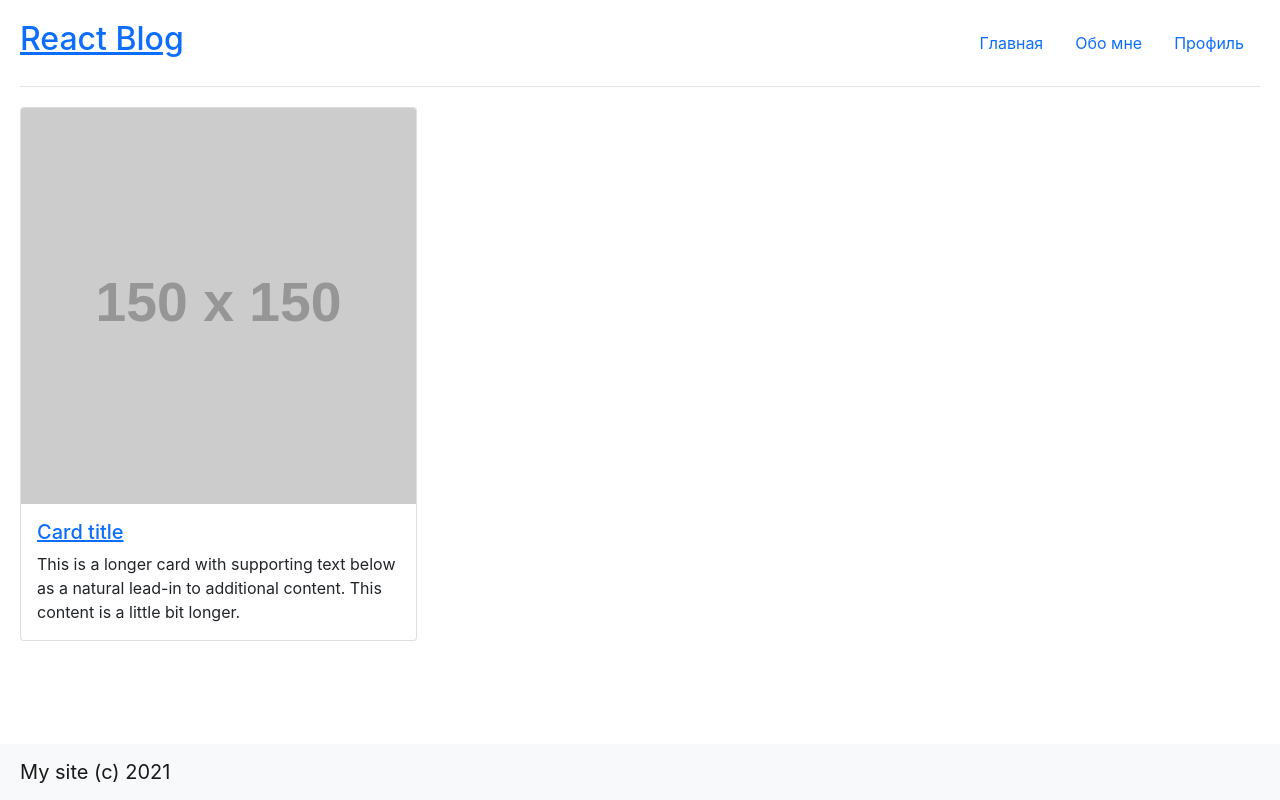
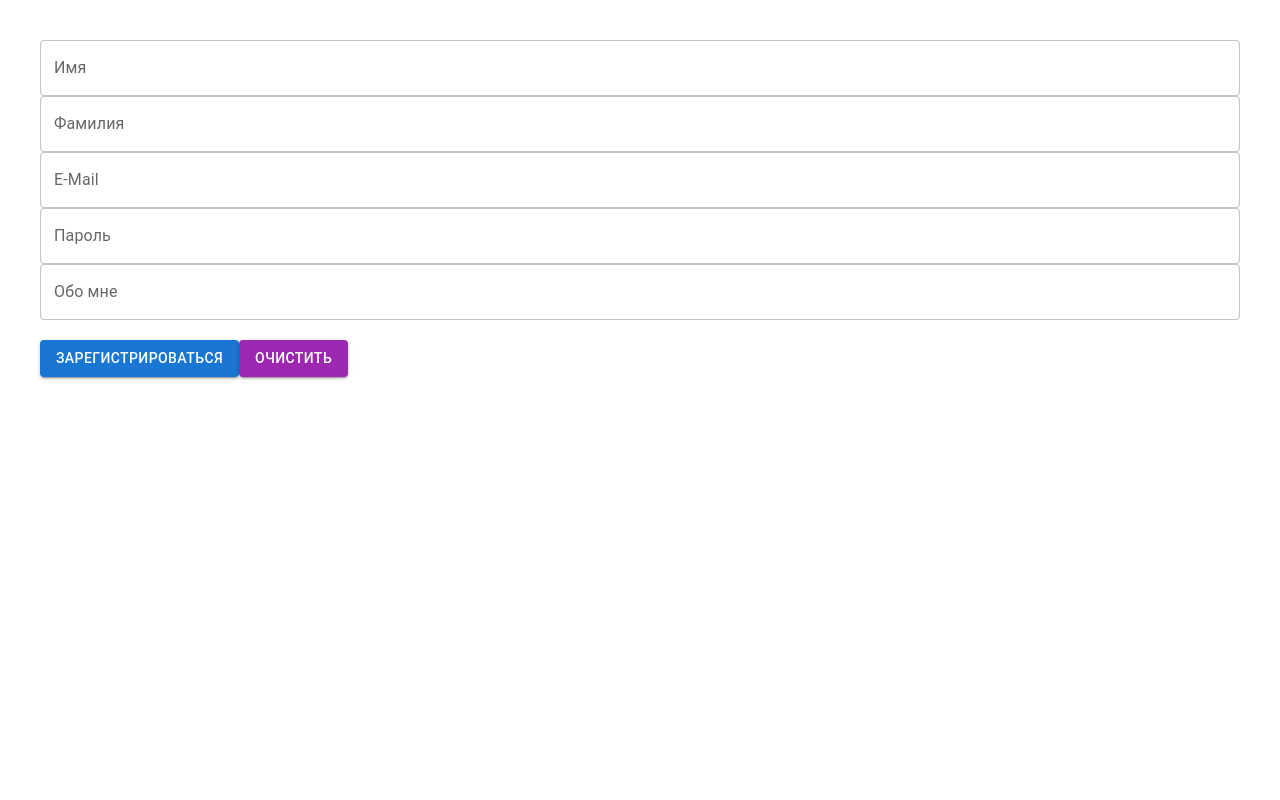
Before and after one commit to frontlake/react-mentoring, a React (Create React App) app: page / in a window 1280 px wide. Built offline with nearby package versions, Linux system fonts and the light colour scheme.

Commit message:
Сделал ДЗ-7

```diff
--- a/package.json
+++ b/package.json
@@ -3,6 +3,9 @@
   "version": "0.1.0",
   "private": true,
   "dependencies": {
+    "@emotion/react": "^11.5.0",
+    "@emotion/styled": "^11.3.0",
+    "@mui/material": "^5.0.4",
     "@testing-library/jest-dom": "^5.14.1",
     "@testing-library/react": "^11.2.7",
     "@testing-library/user-event": "^12.8.3",
@@ -11,6 +14,7 @@
     "react-bootstrap": "^2.0.0",
     "react-bulma-components": "^4.0.7",
     "react-dom": "^17.0.2",
+    "react-hook-form": "^7.17.5",
     "react-scripts": "4.0.3",
     "web-vitals": "^1.1.2"
   },
--- a/src/index.js
+++ b/src/index.js
@@ -5,7 +5,8 @@
 // import App from './tutorial-2/App';
 // import App from './tutorial-4/App';
 // import App from './tutorial-5/App';
-import App from './tutorial-6/App';
+// import App from './tutorial-6/App';
+import App from './tutorial-7/App';
 
 ReactDOM.render(
   <React.StrictMode>
--- /dev/null
+++ b/src/tutorial-7/App.jsx
@@ -0,0 +1,99 @@
+import React from 'react';
+import { useForm } from 'react-hook-form';
+import TextField from '@mui/material/TextField';
+import Button from '@mui/material/Button';
+
+import './style.module.css';
+
+function App() {
+  const {
+    handleSubmit,
+    register,
+    formState,
+    reset,
+    formState: { isSubmitSuccessful },
+  } = useForm();
+
+  const onSubmit = (values) => console.log('ФОРМА!', values);
+
+  React.useEffect(() => {
+    if (formState.isSubmitSuccessful) {
+      reset();
+    }
+  }, [formState, reset]);
+
+  return (
+    <div className="App">
+      <form>
+        <div className="row">
+          <TextField
+            name="firstName"
+            label="Имя"
+            {...register('firstName', {
+              required: 'Это обязательное поле!',
+            })}
+            helperText={formState.errors.firstName && formState.errors.firstName.message}
+            error={!!formState.errors.firstName}
+            fullWidth
+          />
+          <TextField
+            name="lastName"
+            label="Фамилия"
+            {...register('lastName', {
+              required: 'Это обязательное поле!',
+            })}
+            helperText={formState.errors.lastName && formState.errors.lastName.message}
+            error={!!formState.errors.lastName}
+            fullWidth
+          />
+        </div>
+        <div className="row">
+          <TextField
+            {...register('email', {
+              required: 'Это обязательное поле!',
+              pattern: {
+                value: /^[A-Z0-9._%+-]+@[A-Z0-9._%+-]+\.[A-Z]{2,}$/i,
+                message: 'Это неверная почта!',
+              },
+            })}
+            helperText={formState.errors.email && formState.errors.email.message}
+            error={!!formState.errors.email}
+            name="email"
+            label="E-Mail"
+            fullWidth
+          />
+          <TextField
+            {...register('password', {
+              required: 'Это обязательное поле!',
+            })}
+            helperText={formState.errors.password && formState.errors.password.message}
+            error={!!formState.errors.password}
+            name="password"
+            type="password"
+            label="Пароль"
+            fullWidth
+          />
+        </div>
+        <div className="row">
+          <TextField name="about" label="Обо мне" fullWidth />
+        </div>
+        <br />
+        <div className="row">
+          <Button onClick={handleSubmit(onSubmit)} variant="contained" color="primary">
+            Зарегистрироваться
+          </Button>
+          <Button
+            onClick={() => {
+              reset({ firstName: '', lastName: '', email: '', password: '', about: '' });
+            }}
+            variant="contained"
+            color="secondary">
+            Очистить
+          </Button>
+        </div>
+      </form>
+    </div>
+  );
+}
+
+export default App;
--- /dev/null
+++ b/src/tutorial-7/style.module.css
@@ -0,0 +1,17 @@
+body {
+  margin: 0;
+  font-family: -apple-system, BlinkMacSystemFont, 'Segoe UI', 'Roboto', 'Oxygen', 'Ubuntu',
+    'Cantarell', 'Fira Sans', 'Droid Sans', 'Helvetica Neue', sans-serif;
+  -webkit-font-smoothing: antialiased;
+  -moz-osx-font-smoothing: grayscale;
+  padding: 40px;
+}
+
+.row {
+  display: flex;
+}
+
+.MuiTextField-root,
+.MuiButton-root {
+  margin: 0 15px !important;
+}
```
Also changed, not shown: 1 other file (tests, documents, lock files or other folders).
